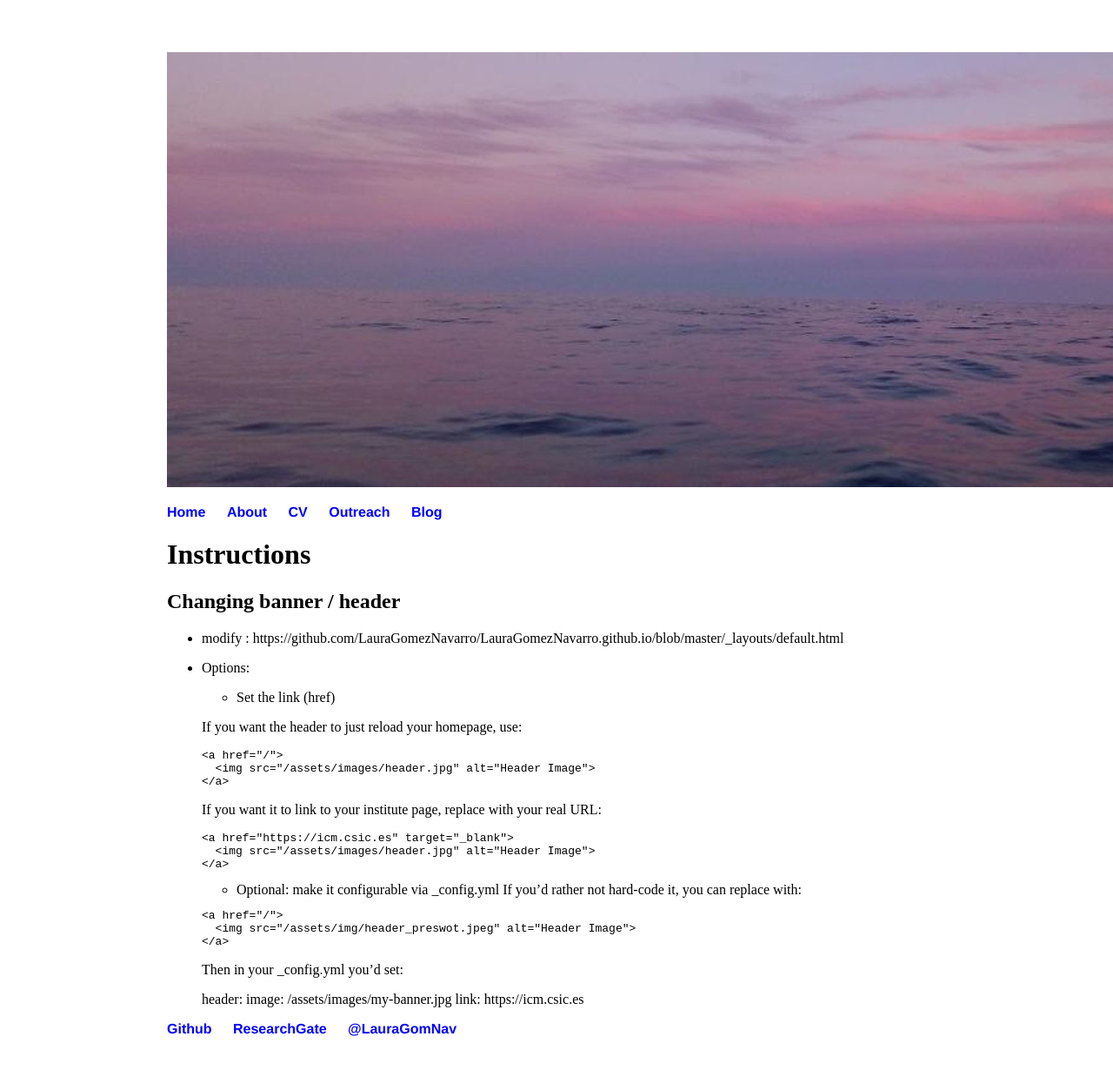
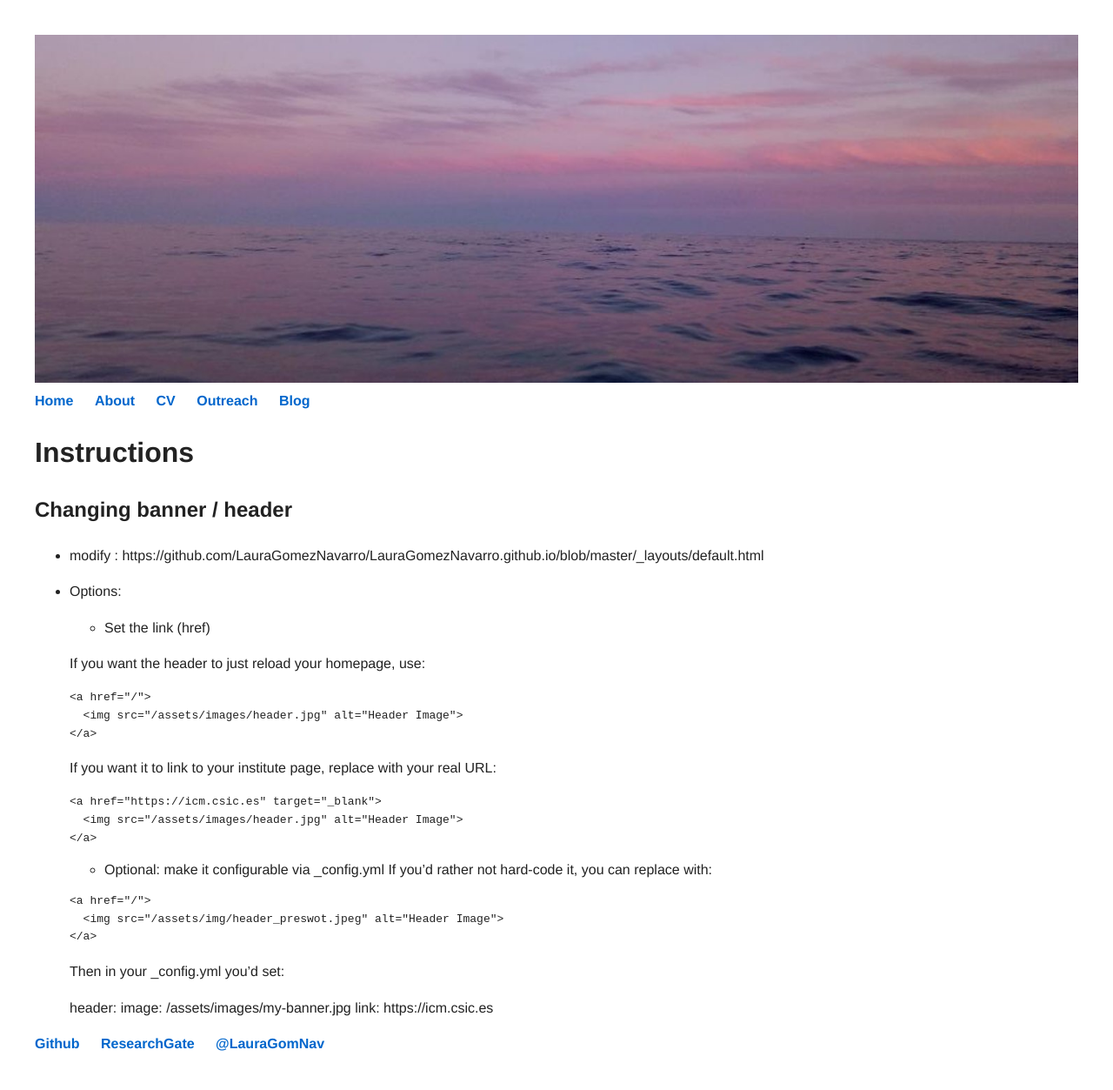
Before and after one commit to LauraGomezNavarro/LauraGomezNavarro.github.io, a Jekyll site: the page built from instructions.md, in a window 1280 px wide. Shown: the whole page at 87% size. Built offline with Jekyll 4.4.1, drawn with Linux system fonts in a browser that asks for light colours; our own code applies the rules of GitHub Pages for plain Markdown files.

Commit message:
Update main.css
upd to help with site fit to page width and zoom

```diff
--- a/css/main.css
+++ b/css/main.css
@@ -1,19 +1,63 @@
+html {
+    box-sizing: border-box;
+}
+
+*, *::before, *::after {
+    box-sizing: inherit;
+}
+
 body {
-    margin: 60px auto;
-    width: 70%;
+    margin: 0;
+    padding: 40px 24px;
+    font-family: Helvetica, Arial, sans-serif;
+    line-height: 1.6;
+    color: #222;
 }
-nav ul, footer ul {
-    font-family:'Helvetica', 'Arial', 'Sans-Serif';
-    padding: 0px;
+
+body > * {
+    width: 100%;
+    max-width: 1200px;
+    margin-left: auto;
+    margin-right: auto;
+}
+
+nav ul,
+footer ul {
+    font-family: Helvetica, Arial, sans-serif;
+    padding: 0;
+    margin: 0;
     list-style: none;
     font-weight: bold;
 }
-nav ul li, footer ul li {
-    display: inline;
+
+nav ul li,
+footer ul li {
+    display: inline-block;
     margin-right: 20px;
 }
+
 a {
     text-decoration: none;
-    color: blue;
+    color: #0066cc;
 }
+
 a:hover {
+    text-decoration: underline;
+}
+
+img {
+    max-width: 100%;
+    height: auto;
+}
+
+@media (max-width: 768px) {
+    body {
+        padding: 24px 16px;
+    }
+
+    nav ul li,
+    footer ul li {
+        display: block;
+        margin: 0 0 10px 0;
+    }
+}
```
